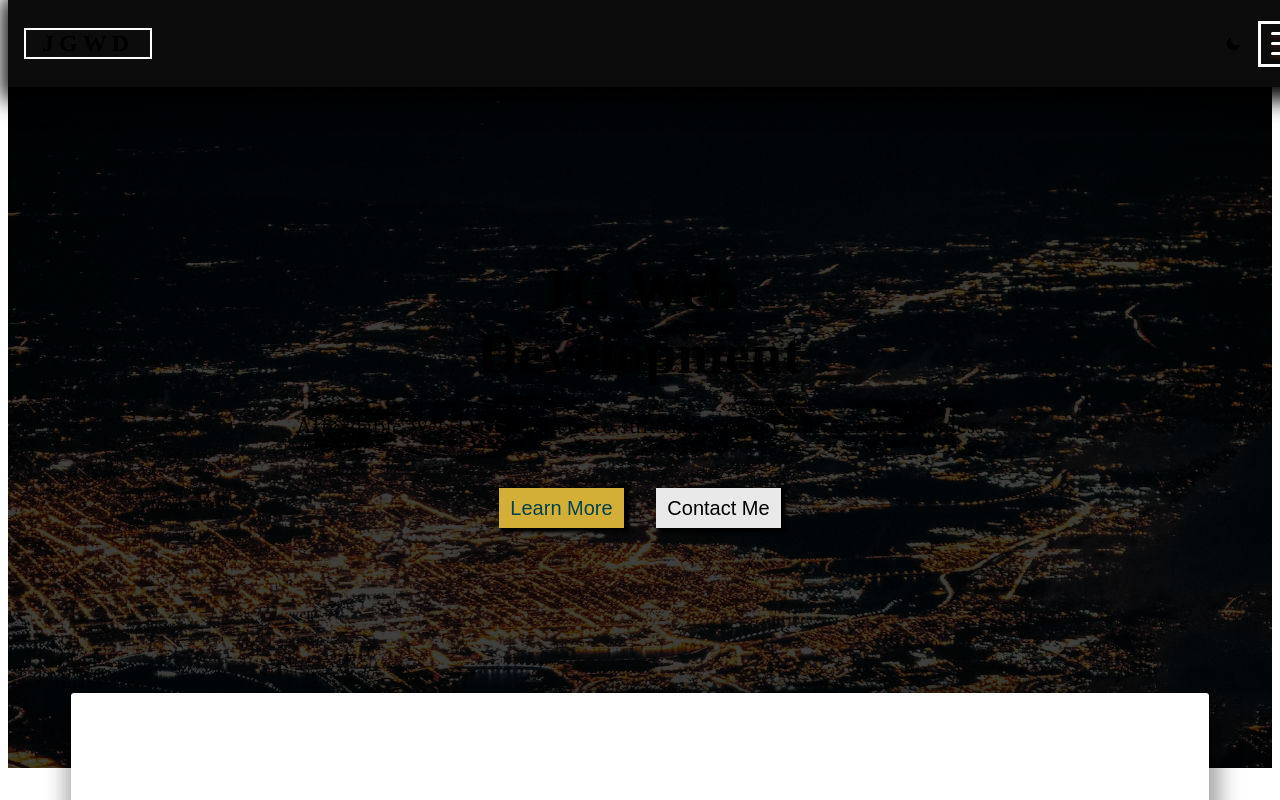
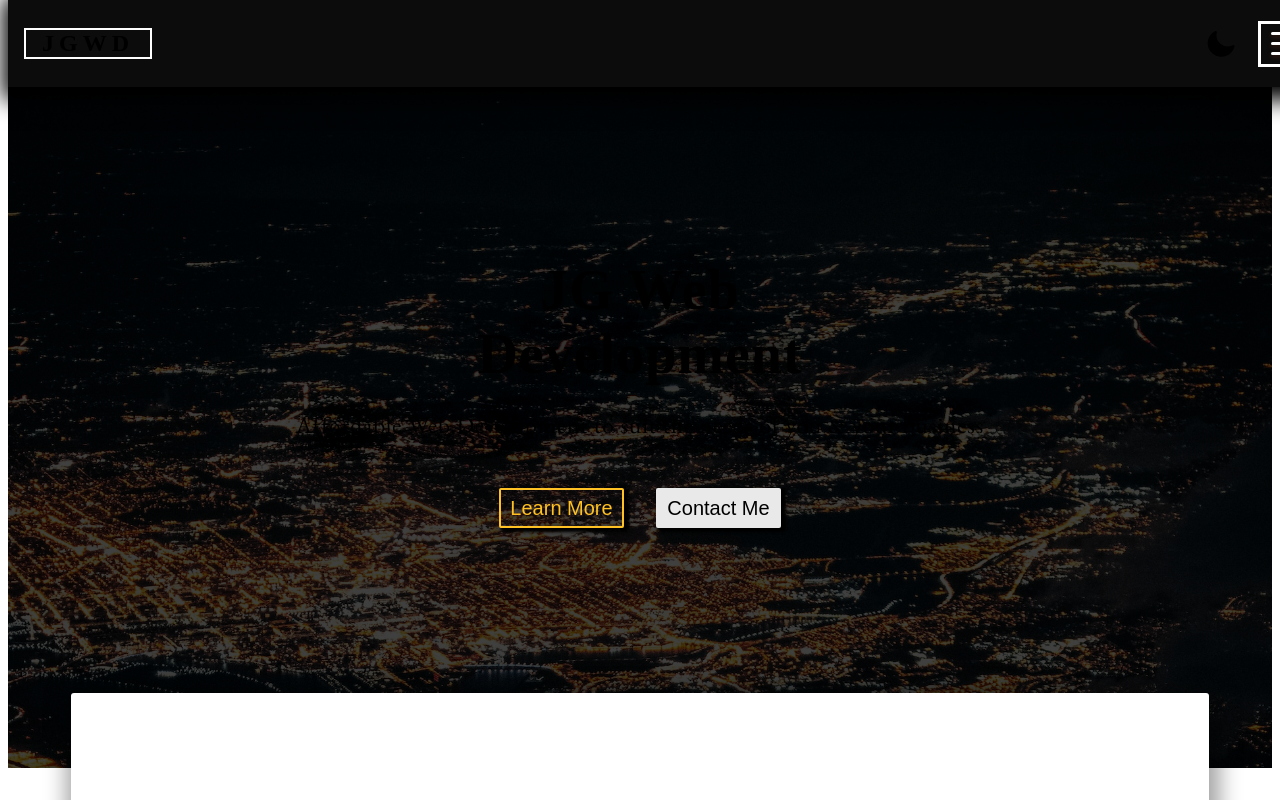
Before and after one commit to GoodneyJ/jgwd, a Next.js app: page / in a window 1280 px wide. In both pictures the pointer is over the button "Learn More". Shown: the top 800 px of the page. Built offline with nearby package versions, Linux system fonts and the light colour scheme.

Commit message:
third commit

```diff
--- a/app/styles/about.module.css
+++ b/app/styles/about.module.css
@@ -34,7 +34,7 @@
   color: #0c0c0c;
 }
 .aboutContainer .offerBtn {
-  background-image: linear-gradient(to left, #ffc312, #daa520, #ffc312);
+  background-image: linear-gradient(to left, #ffd65a, #ffb700, #ffbf00);
   background-size: 200%;
   border: none;
   width: 220px;
--- a/app/styles/about.module.scss
+++ b/app/styles/about.module.scss
@@ -40,7 +40,7 @@
     }
 
     .offerBtn {
-        background-image: linear-gradient(to left, #ffc312 ,#daa520, #ffc312);
+        background-image: linear-gradient(to left, #ffd65a ,#ffb700, #ffbf00);
         background-size: 200%;
         border: none;
         width: 220px;
--- a/app/styles/hero.module.css
+++ b/app/styles/hero.module.css
@@ -38,17 +38,19 @@
 .heroContainer .heroContent .buttonRow button {
   font-weight: 100;
   background-color: #e9e9e9;
-  border: none;
+  border: 2px solid transparent;
+  border-radius: 2px;
   height: 40px;
   width: 125px;
   margin: 1.5rem 1rem;
   font-size: 1.25rem;
   color: black;
   box-shadow: 3px 2px 3px 2px #000000;
-  transition: 0.2s all;
+  transition: 0.1s all;
 }
 .heroContainer .heroContent .buttonRow button:hover {
-  background-color: #d4af37;
-  color: #01414e;
+  background-color: transparent;
+  color: #ffc123;
+  border: 2px solid #ffc123;
   cursor: pointer;
 }/*# sourceMappingURL=hero.module.css.map */
--- a/app/styles/hero.module.scss
+++ b/app/styles/hero.module.scss
@@ -21,6 +21,7 @@
             font-size: 3.5rem;
             margin: 0 auto;
             font-weight: 600;
+
         }
 
         p {
@@ -42,18 +43,20 @@
             button {
                 font-weight: 100;
                 background-color: #e9e9e9;
-                border: none;
+                border: 2px solid transparent;
+                border-radius: 2px;
                 height: 40px;
                 width: 125px;
                 margin: 1.5rem 1rem;
                 font-size: 1.25rem;
                 color: black;
                 box-shadow: 3px 2px 3px 2px #000000;
-                transition: 0.2s all;
+                transition: 0.1s all;
 
                 &:hover {
-                    background-color: #d4af37;
-                    color: #01414e;
+                    background-color: transparent;
+                    color: #ffc123;
+                    border: 2px solid #ffc123;
                     cursor: pointer;
 
                 }
--- a/app/styles/navigation.module.css
+++ b/app/styles/navigation.module.css
@@ -14,15 +14,15 @@
   width: 100%;
 }
 .navigationContainer .navigationBar .logo {
-  border: 2px solid white;
+  border: 2px solid #fff;
   padding: 0rem 1rem;
   letter-spacing: 5px;
   cursor: pointer;
   transition: 0.2s all ease;
 }
 .navigationContainer .navigationBar .logo:hover {
-  background-color: #d4af37;
-  color: #fff;
+  color: #f8bc24;
+  border: 2px solid #f8bc24;
 }
 .navigationContainer .navigationBar .spacer {
   display: flex;
@@ -30,7 +30,14 @@
   align-items: center;
 }
 .navigationContainer .navigationBar .spacer .navIcon {
-  width: 50px;
+  width: 75px;
+  font-size: 2rem;
+  transition: 0.2s all ease;
+}
+.navigationContainer .navigationBar .spacer .navIcon:hover {
+  cursor: pointer;
+  color: #ffc123;
+  filter: drop-shadow(0px 0px 10px #daa520);
 }
 .navigationContainer .navigationBar .menuBtnContainer {
   position: relative;
@@ -40,7 +47,7 @@
   width: 40px;
   height: 40px;
   cursor: pointer;
-  transition: all 0.5s ease;
+  transition: all 0.2s ease;
   border: 3px solid #fff;
 }
 .navigationContainer .navigationBar .menuBtnContainer .menuBtnBurger {
@@ -67,8 +74,18 @@
 .navigationContainer .navigationBar .menuBtnContainer .menuBtnBurger::after {
   transform: translateY(10px);
 }
+.navigationContainer .navigationBar .menuBtnContainer .menuBtnBurger:hover {
+  background-color: #ffc123;
+}
+.navigationContainer .navigationBar .menuBtnContainer .menuBtnBurger:hover::before, .navigationContainer .navigationBar .menuBtnContainer .menuBtnBurger:hover::after {
+  background-color: #ffc123;
+}
 .navigationContainer .navigationBar .menuBtnContainer .menuBtnBurger .menuControl:checked {
   display: flex;
+}
+.navigationContainer .navigationBar .menuBtnContainer:hover {
+  cursor: pointer;
+  border: 3px solid #ffc123;
 }
 .navigationContainer .sidebar {
   transform: translateX(320px);
```
Also changed, not shown: app/styles/navigation.module.scss (+28 -9 lines), 2 other files (tests, documents, lock files or other folders).
